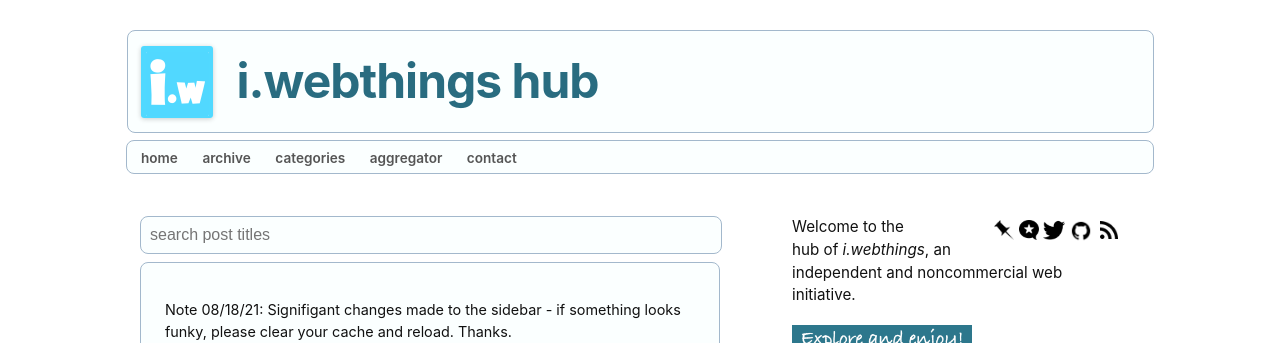
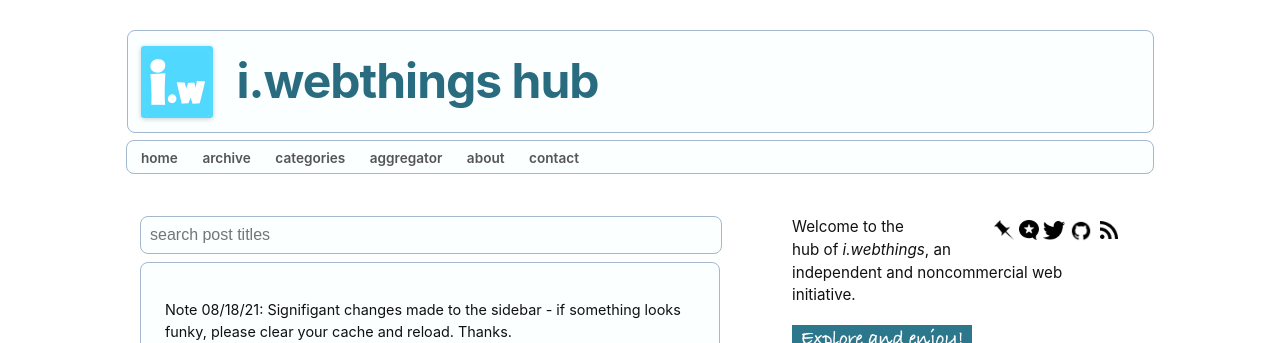
Before and after one commit to joejenett/i.webthings, a Jekyll site: the page built from index.md, in a window 1280 px wide. Shown: the top 343 px of the page. Built offline with Jekyll 4.4.1, drawn with Linux system fonts in a browser that asks for light colours; comment, search, counter and statistics services are not loaded.

Commit message:
Update header.html

```diff
--- a/_includes/header.html
+++ b/_includes/header.html
@@ -7,6 +7,6 @@
 </header>
 <nav>
 <div id="menu">
-<a href="/">home</a> <a href="/archive/">archive</a> <a href="/categories/">categories</a> <a href="https://jenett.org/aggregator/">aggregator</a> <a href="https://jenett.org/contact/">contact</a>
+<a href="/">home</a> <a href="/archive/">archive</a> <a href="/categories/">categories</a> <a href="https://jenett.org/aggregator/">aggregator</a> <a href="https://jenett.org/">about</a> <a href="https://jenett.org/contact/">contact</a>
 </div>
 </nav>
```
